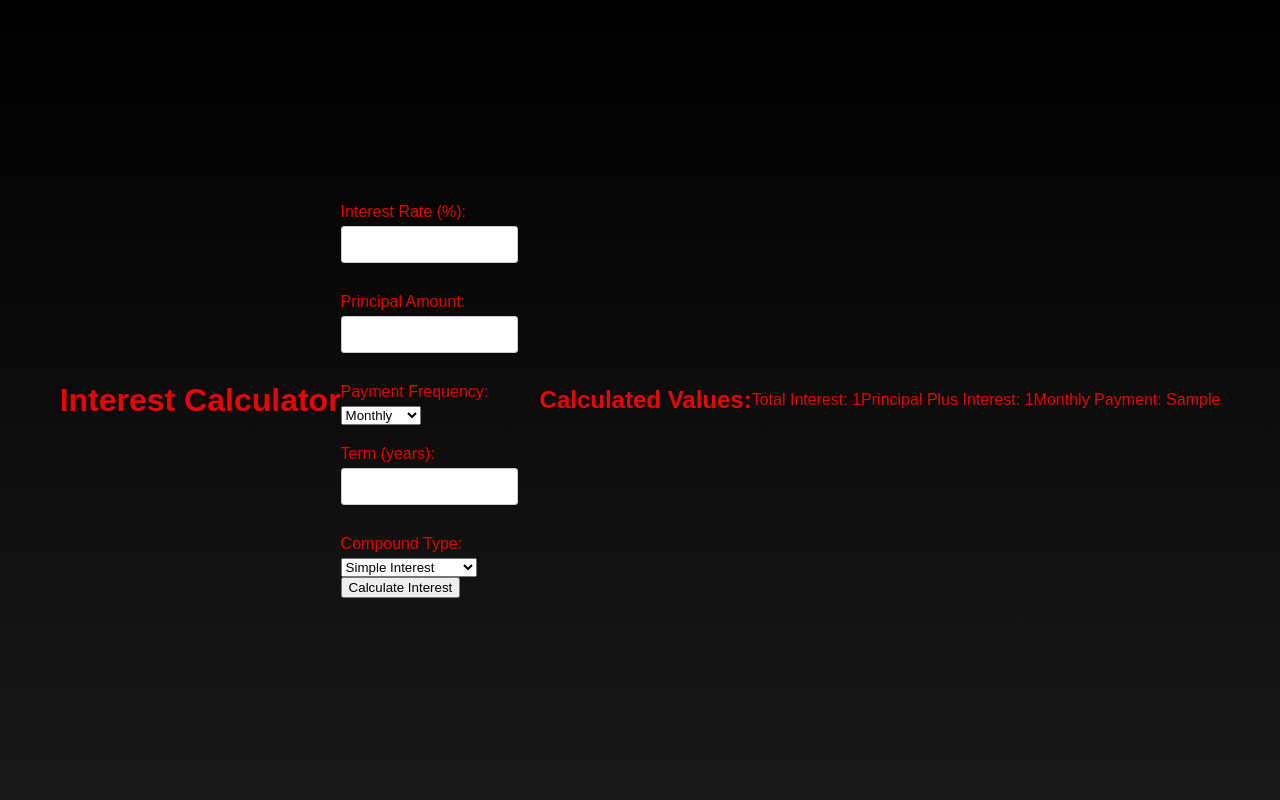
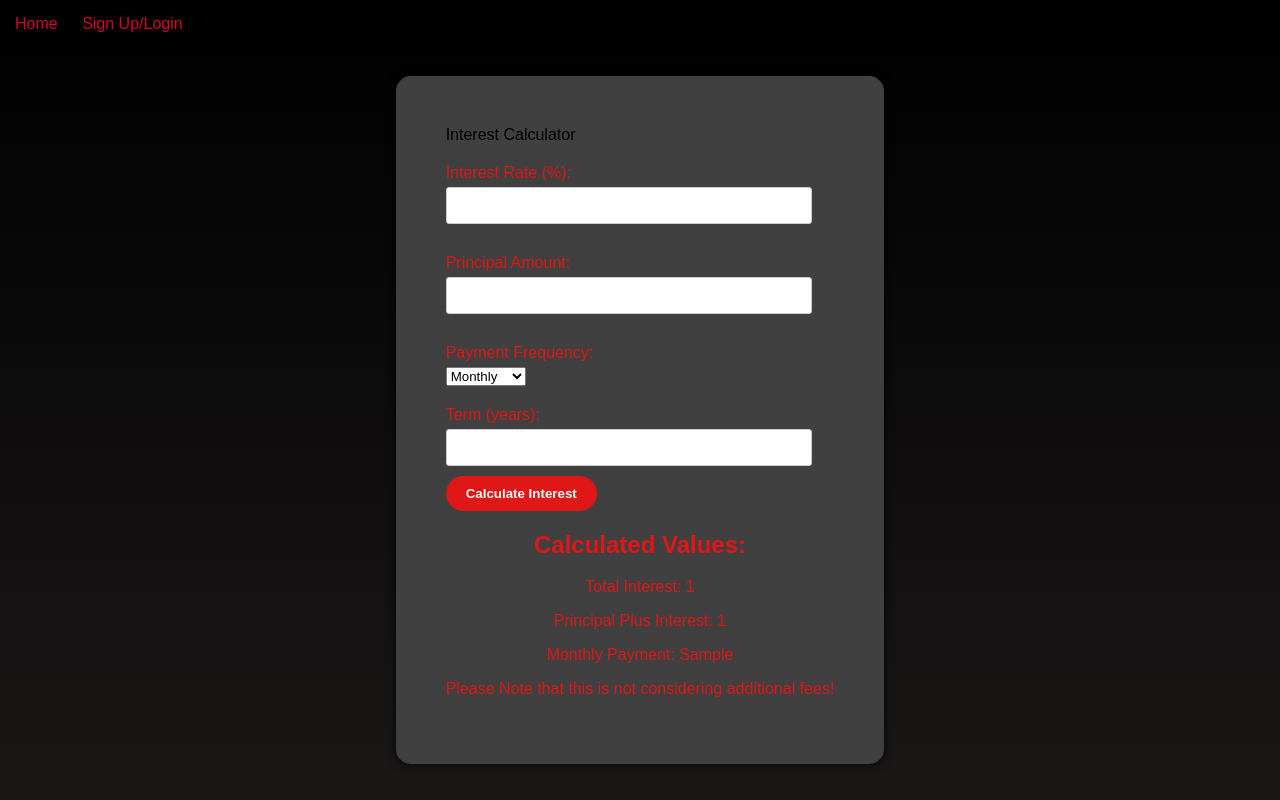
Before and after one commit to Boggio77/WalletWatch, a Flask app: template interest_calculator/templates/interest_calc.html in a window 1280 px wide. Run offline with Flask 3, Linux system fonts and the light colour scheme; the template is opened without the code that fills it: most values are stand-ins (such as "Sample title", 1, 10 or a date in 2020).

Commit message:
Add files via upload
This is the Final Interest Calculator Developed with HTML, CSS, and Flask

```diff
--- a/interest_calculator/app.py
+++ b/interest_calculator/app.py
@@ -1,6 +1,6 @@
 from flask import Flask, render_template, request
 import math
-
+from decimal import Decimal, ROUND_HALF_UP
 app = Flask(__name__, static_url_path='/static')
 
 @app.route('/')
@@ -9,12 +9,11 @@ def index():
 
 @app.route('/calculate_interest', methods=['POST'])
 def calculate_interest():
-    rate = round(float(request.form['rate']), 2)
-    amount = round(float(request.form['amount']), 2)
-    frequency = request.form['frequency']
-    term = int(request.form['term'])
-    compound = request.form['compound']
-
+    rate = Decimal(request.form.get('rate', '0')).quantize(Decimal('0.001'), rounding=ROUND_HALF_UP)
+    amount = Decimal(request.form.get('amount', '0')).quantize(Decimal('0.01'), rounding=ROUND_HALF_UP)
+    frequency = request.form.get('frequency', '')
+    term = int(request.form.get('term', '0'))
+    rate = rate / 100
     if frequency == 'monthly':
         n = 12
     elif frequency == 'bi_weekly':
@@ -23,17 +22,19 @@ def calculate_interest():
         n = 4
     else:  # annually
         n = 1
+ # Calculate monthly payment
+    monthly_rate = rate / n
+    num_payments = term * n
+    monthly_payment = amount * monthly_rate / (1 - (1 + monthly_rate) ** -num_payments)
 
-    if compound == 'simple':
-        interest = amount * rate * term / 100
-    else:  # compound interest
-        interest = amount * (1 + rate / (n * 100)) ** (n * term) - amount
+    # Calculate total amount paid
+    total_payment = monthly_payment * num_payments
 
-    total_interest = round(amount * (1 + rate / (n * 100)) ** (n * term) - amount, 2)
-    total_after_interest = round(amount + total_interest, 2)
-    monthly_payment = round(total_after_interest / (term * n), 2)
+    # Calculate total interest paid
+    total_interest = total_payment - amount
 
-    return render_template('interest_calc.html', total_interest=total_interest, total_after_interest=total_after_interest, monthly_payment=monthly_payment)
+    return render_template('interest_calc.html', monthly_payment=round(monthly_payment, 2),
+                           total_after_interest=round(total_payment, 2), total_interest=round(total_interest, 2))
 
 if __name__ == '__main__':
     app.run(debug=True)
--- a/interest_calculator/static/styles/styles.css
+++ b/interest_calculator/static/styles/styles.css
@@ -43,7 +43,7 @@ body {
 }
 
 h1, h2, h3, p {
-    color: #e70606;
+    color: #df1717;
     text-align: center;
 }
 
@@ -74,7 +74,7 @@ label {
     display: block;
     margin-bottom: 5px;
     margin-top: 20px;
-    color: #eb0000;
+    color: #df1717;
 }
 
 input[type="number"], input[type="text"] {
@@ -144,3 +144,16 @@ hr {
     border-top: 1px solid #ccc;
     margin: 20px 0;
 }
+.pybutton {
+    padding: 10px 20px;
+    background-color: #df1717;
+    color: #fff;
+    border: none;
+    border-radius: 30px;
+    cursor: pointer;
+    font-weight: bold;
+}
+
+.pybutton:hover {
+    background-color: #000000;
+}
--- a/interest_calculator/templates/interest_calc.html
+++ b/interest_calculator/templates/interest_calc.html
@@ -5,7 +5,11 @@
     <title>Interest Calculator</title>
     <link rel="stylesheet" type="text/css" href="{{ url_for('static', filename='styles/styles.css') }}">
 </head>
-<body>
+    <div class="navbar">
+        <a href="index.html" class="nav-btn">Home</a>
+        <a href="login.html" class="nav-btn">Sign Up/Login</a>
+    </div>
+    <div class="container"
     <h1>Interest Calculator</h1>
     <form action="/calculate_interest" method="post">
         <label for="rate">Interest Rate (%):</label>
@@ -25,17 +29,13 @@
         <label for="term">Term (years):</label>
         <input type="number" id="term" name="term" min="1" required>
         <br>
-        <label for="compound">Compound Type:</label>
-        <select id="compound" name="compound">
-            <option value="simple">Simple Interest</option>
-            <option value="compound">Compound Interest</option>
-        </select>
-        <br>
-        <input type="submit" value="Calculate Interest">
+        <input class="pybutton" type="submit" value="Calculate Interest">
     </form>
     <h2>Calculated Values:</h2>
     <p>Total Interest: {{ total_interest }}</p>
     <p>Principal Plus Interest: {{ total_after_interest }}</p>
     <p>Monthly Payment: {{ monthly_payment }}</p>
+    <p>Please Note that this is not considering additional fees!</p>
+</div>
 </body>
 </html>
```
Also changed, not shown: 1 other file.
